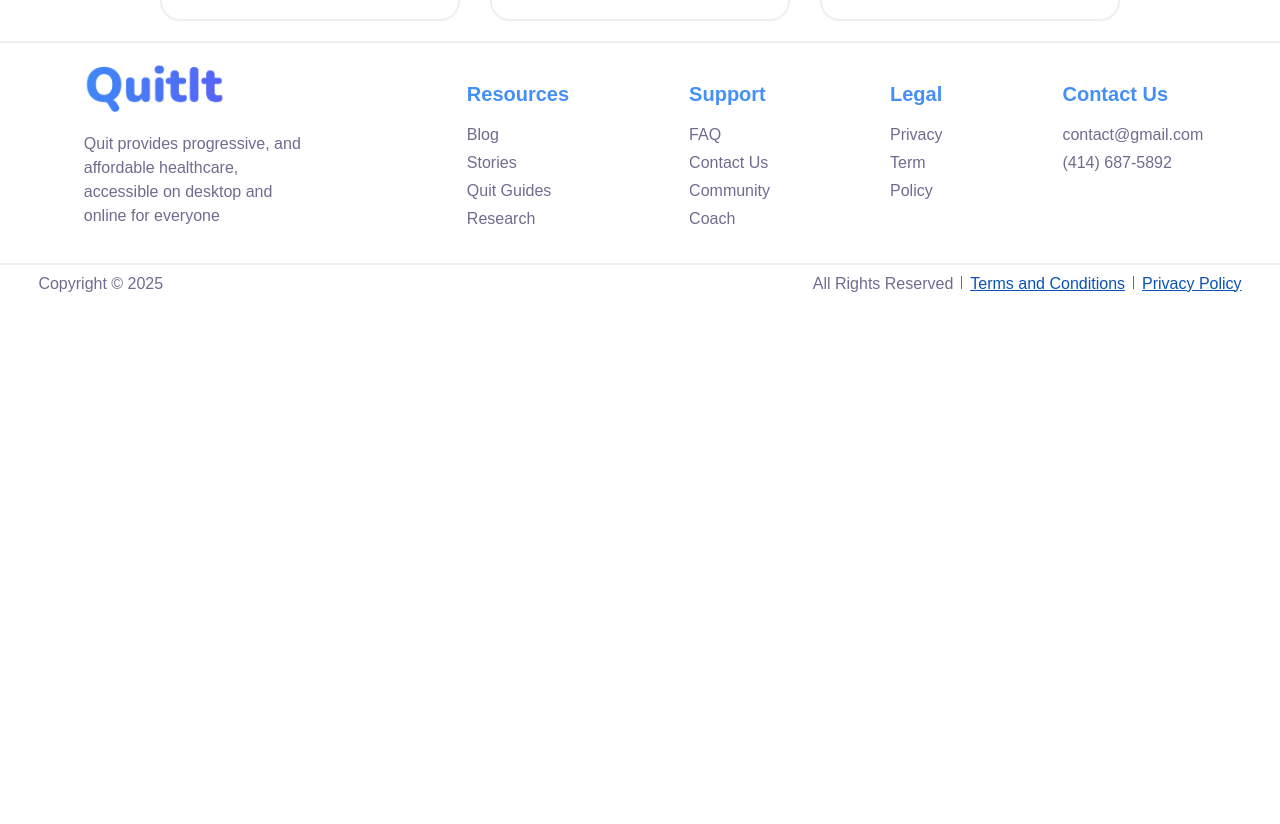
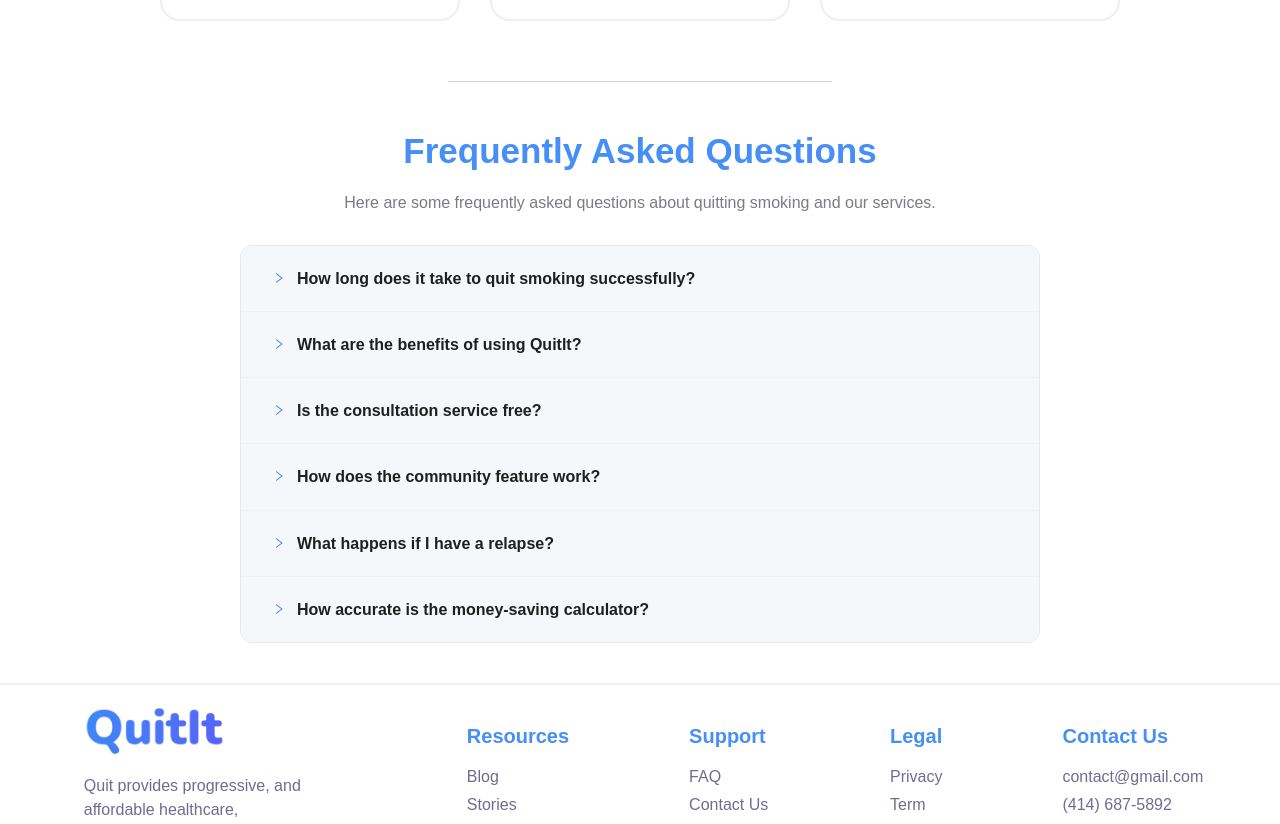
Before and after one commit to HaroldXL/SmokingCessation-Deploy, a React (Vite) app in the folder SmokingCessationSupportPlatform-FE/: page / in a window 1280 px wide. Shown: the part 1640-2464 px from the top of the page. Before the commit the page ends 1943 px from the top, so only its background shows below. Built offline with nearby package versions, Linux system fonts and the light colour scheme; no server answers.

Commit message:
update UI

```diff
--- a/SmokingCessationSupportPlatform-FE/src/components/progress/progress.jsx
+++ b/SmokingCessationSupportPlatform-FE/src/components/progress/progress.jsx
@@ -79,7 +79,11 @@ function UserProgress() {
                 <div className="progress__content-card-item">
                   <DollarOutlined className="progress__content-card-item-money" />
                   <span className="progress__content-card-item-number">
-                    {savingData?.actualSaving || 0}
+                    {savingData?.actualSaving
+                      ? new Intl.NumberFormat("vi-VN").format(
+                          savingData.actualSaving
+                        )
+                      : "0"}
                   </span>
                   <span className="progress__content-card-item-text">
                     money saved
--- a/SmokingCessationSupportPlatform-FE/src/pages/Home/home.css
+++ b/SmokingCessationSupportPlatform-FE/src/pages/Home/home.css
@@ -138,6 +138,77 @@
     -webkit-line-clamp: 3;
     line-clamp: 3;
     margin-top: 10px;
-    white-space: pre-wrap; /* Preserve line breaks */
+    white-space: pre-wrap;
     word-wrap: break-word;
 }
+
+.wrapper__faq {
+    max-width: 800px;
+    margin: 0 auto 40px auto;
+}
+
+.wrapper__faq .ant-collapse {
+    background: #ffffff;
+    border: 1px solid #e8e8e8;
+    border-radius: 12px;
+}
+
+.wrapper__faq .ant-collapse > .ant-collapse-item {
+    border-bottom: 1px solid #f0f0f0;
+}
+
+.wrapper__faq .ant-collapse > .ant-collapse-item:last-child {
+    border-bottom: none;
+}
+
+.wrapper__faq .ant-collapse-header {
+    padding: 20px 24px !important;
+    background: #f5f8fa;
+    border-radius: 0;
+    font-weight: 600;
+    font-size: 16px;
+    color: #458FF6;
+    transition: all 0.3s ease;
+}
+
+.wrapper__faq .ant-collapse-item:first-child .ant-collapse-header {
+    border-radius: 12px 12px 0 0;
+}
+
+.wrapper__faq .ant-collapse-item:last-child .ant-collapse-header {
+    border-radius: 0 0 12px 12px;
+}
+
+.wrapper__faq .ant-collapse-item:only-child .ant-collapse-header {
+    border-radius: 12px;
+}
+
+.wrapper__faq .ant-collapse-header:hover {
+    background: #f0f8ff;
+    color: #0A52B5;
+}
+
+.wrapper__faq .ant-collapse-content {
+    background: #ffffff;
+    border-radius: 0;
+}
+
+.wrapper__faq .ant-collapse-content-box {
+    padding: 20px 24px;
+    color: #7D7987;
+    font-size: 15px;
+    line-height: 1.6;
+}
+
+.wrapper__faq .ant-collapse-expand-icon {
+    color: #458FF6 !important;
+    font-size: 14px;
+}
+
+.wrapper__faq-description {
+    text-align: center;
+    margin-bottom: 30px;
+    color: #7D7987;
+    font-size: 16px;
+    line-height: 1.5;
+}
--- a/SmokingCessationSupportPlatform-FE/src/pages/Home/home.jsx
+++ b/SmokingCessationSupportPlatform-FE/src/pages/Home/home.jsx
@@ -2,7 +2,7 @@ import Header from "../../components/header/header";
 import Poster from "../../components/poster/poster";
 import Footer from "../../components/footer/footer";
 import "./home.css";
-import { Affix, Button, Card, message, Spin } from "antd";
+import { Affix, Button, Card, message, Spin, Collapse } from "antd";
 import { useNavigate } from "react-router-dom";
 import { useState, useEffect } from "react";
 import api from "../../config/axios";
@@ -81,7 +81,7 @@ function Home() {
 
       <div className="wrapper">
         <div className="wrapper__title">
-          <p>Explore</p>
+          <p>Explore Our Features</p>
         </div>
         <div className="wrapper__card">
           {userProfile?.status === "active" ? (
@@ -155,7 +155,7 @@ function Home() {
         <div className="custom-divider" />
 
         <div className="wrapper__title">
-          <p>Community</p>
+          <p>Our Community</p>
         </div>
         <div className="wrapper__card">
           {randomPosts.map((post) => (
@@ -218,6 +218,99 @@ function Home() {
             </Card>
           ))}
         </div>
+
+        <div className="custom-divider" />
+        <div className="wrapper__title">
+          <p>Frequently Asked Questions</p>
+        </div>
+        <p className="wrapper__faq-description">
+          Here are some frequently asked questions about quitting smoking and
+          our services.
+        </p>
+        <div className="wrapper__faq">
+          <Collapse
+            size="large"
+            items={[
+              {
+                key: "1",
+                label: "How long does it take to quit smoking successfully?",
+                children: (
+                  <p>
+                    The timeline varies for each person. Physical withdrawal
+                    symptoms typically peak within the first 3 days and can last
+                    up to 2-4 weeks. However, breaking the psychological habit
+                    can take longer. Our personalized quit plans help you stay
+                    on track throughout your journey.
+                  </p>
+                ),
+              },
+              {
+                key: "2",
+                label: "What are the benefits of using Quitlt?",
+                children: (
+                  <p>
+                    Quitlt provides personalized quit plans, progress tracking,
+                    community support, and professional consultation. You can
+                    monitor your health improvements, calculate money saved,
+                    connect with others on similar journeys, and get guidance
+                    from certified mentors.
+                  </p>
+                ),
+              },
+              {
+                key: "3",
+                label: "Is the consultation service free?",
+                children: (
+                  <p>
+                    We offer free consultation sessions with our certified
+                    mentors and healthcare professionals. However, some premium
+                    features and extended consultation sessions may require a
+                    PRO membership upgrade.
+                  </p>
+                ),
+              },
+              {
+                key: "4",
+                label: "How does the community feature work?",
+                children: (
+                  <p>
+                    Our community is a safe space where you can share your
+                    experiences, ask questions, offer support to others, and
+                    celebrate milestones together. You can post updates,
+                    participate in discussions, and find motivation from people
+                    who understand your journey.
+                  </p>
+                ),
+              },
+              {
+                key: "5",
+                label: "What happens if I have a relapse?",
+                children: (
+                  <p>
+                    Relapses are common and part of the journey for many people.
+                    Quitlt allows you to record smoking events, track triggers,
+                    and adjust your quit plan accordingly. Our mentors can help
+                    you learn from setbacks and develop better strategies moving
+                    forward.
+                  </p>
+                ),
+              },
+              {
+                key: "6",
+                label: "How accurate is the money-saving calculator?",
+                children: (
+                  <p>
+                    Our calculator uses the smoking habits and costs you provide
+                    in your profile to estimate savings. It calculates daily,
+                    weekly, monthly, and yearly projections based on your
+                    previous spending patterns. The calculations are updated in
+                    real-time as you progress.
+                  </p>
+                ),
+              },
+            ]}
+          />
+        </div>
       </div>
       <Footer />
     </>
--- a/SmokingCessationSupportPlatform-FE/src/pages/QuitPlan/MakePlan/makePlan.css
+++ b/SmokingCessationSupportPlatform-FE/src/pages/QuitPlan/MakePlan/makePlan.css
@@ -65,7 +65,7 @@
 .wrapper__content-step-cost-input {
     display: flex;
     align-items: center;
-    width: 90px;
+    width: 150px;
     height: 40px;
     margin-left: 20px;
     margin-right: 20px;
--- a/SmokingCessationSupportPlatform-FE/src/pages/QuitPlan/MakePlan/makePlan.jsx
+++ b/SmokingCessationSupportPlatform-FE/src/pages/QuitPlan/MakePlan/makePlan.jsx
@@ -248,7 +248,7 @@ function MakePlan() {
                       min={0}
                       variant="filled"
                       formatter={(value) =>
-                        `$ ${value}`.replace(/\B(?=(\d{3})+(?!\d))/g, ",")
+                        `VND ${value}`.replace(/\B(?=(\d{3})+(?!\d))/g, ",")
                       }
                       parser={(value) =>
                         value === null || value === void 0
--- a/SmokingCessationSupportPlatform-FE/src/pages/UserCoach/CoachDetail/userCoachDetail.css
+++ b/SmokingCessationSupportPlatform-FE/src/pages/UserCoach/CoachDetail/userCoachDetail.css
@@ -145,11 +145,10 @@
     margin-top: 5px;
 }
 
-.wrapper__coach-feedback-btn {
-
-    height: 40px;
+.wrapper__coach-schedule-booking-btn1 {
+    height: 45px;
     font-size: 16px;
     font-weight: 600;
-    margin-top: 10px;
+    margin-top: 20px;
     margin-bottom: 10px;
 }
--- a/SmokingCessationSupportPlatform-FE/src/pages/UserCoach/CoachDetail/userCoachDetail.jsx
+++ b/SmokingCessationSupportPlatform-FE/src/pages/UserCoach/CoachDetail/userCoachDetail.jsx
@@ -13,7 +13,13 @@ import {
 } from "antd";
 import Header from "../../../components/header/header";
 import Footer from "../../../components/footer/footer";
-import { MailTwoTone, PlusOutlined, UserOutlined } from "@ant-design/icons";
+import {
+  ArrowRightOutlined,
+  MailTwoTone,
+  PlusOutlined,
+  RightOutlined,
+  UserOutlined,
+} from "@ant-design/icons";
 import { useEffect, useState } from "react";
 import api from "../../../config/axios";
 import { useNavigate, useParams } from "react-router-dom";
@@ -282,6 +288,14 @@ function UserCoachDetail() {
               {coach.mentor.fullName}. Available times are listed below for each
               date.
             </p>
+            <Button
+              className="wrapper__coach-schedule-booking-btn1"
+              color="primary"
+              variant="filled"
+              onClick={() => navigate("/user-profile/bookings")}
+            >
+              Go to My Booking <RightOutlined />
+            </Button>
 
             {slotsLoading ? (
               <div style={{ textAlign: "center", padding: "50px" }}>
@@ -293,7 +307,9 @@ function UserCoachDetail() {
                 style={{ margin: "50px 0" }}
               />
             ) : (
-              Object.entries(groupedSlots).map(([date, dateSlots]) => (
+              Object.entries(groupedSlots)
+                .sort(([dateA], [dateB]) => new Date(dateA) - new Date(dateB))
+                .map(([date, dateSlots]) => (
                   <div key={date} className="wrapper__coach-schedule-detail">
                     <p className="wrapper__coach-schedule-detail-date">
                       {formatDate(date)}
```
Also changed, not shown: SmokingCessationSupportPlatform-FE/src/pages/QuitPlan/PlanDetail/planDetail.jsx (+23 -4 lines). Lines whose indentation alone changed are shown as unchanged.
